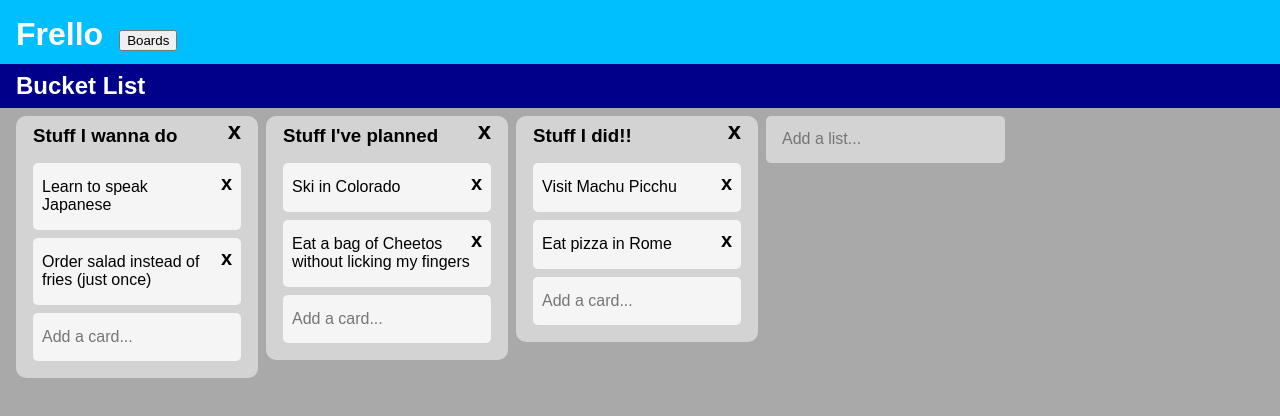
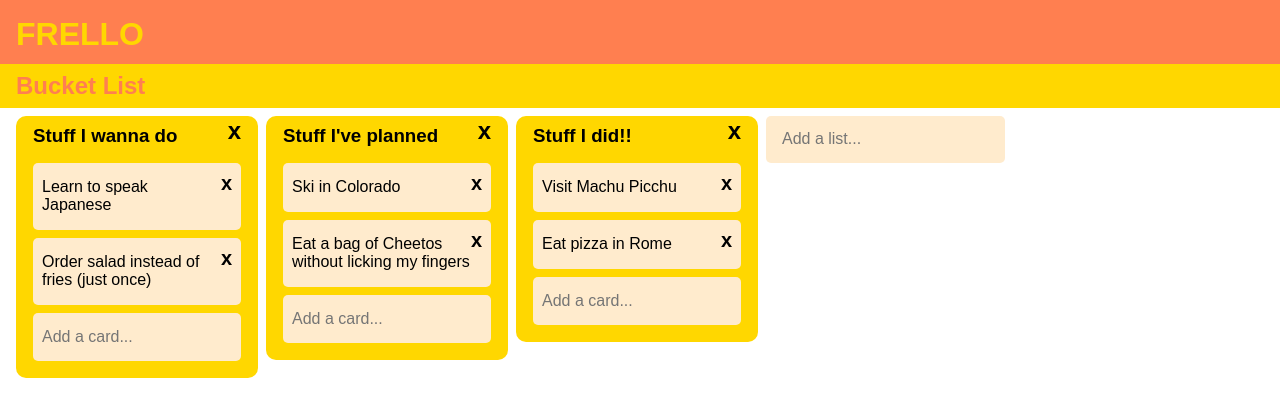
Before and after one commit to hnipps/frello, a React (Create React App) app: page / in a window 1280 px wide. Shown: the top 416 px of the page. Built offline with nearby package versions, Linux system fonts and the light colour scheme.

Commit message:
Updated color palette

```diff
--- a/src/App.css
+++ b/src/App.css
@@ -26,14 +26,13 @@ h1, h2, h3, p {
 }
 
 #appContainer {
-  background-color: darkgrey;
 }
 
 .navbar {
   height: 4rem;
-  background-color: deepskyblue;
   padding-left: 1rem;
-  color: white
+  background-color: coral;
+  color: gold;
 }
 
 .navbar-title {
--- a/src/App.js
+++ b/src/App.js
@@ -183,10 +183,7 @@ class App extends Component {
       <div id="appContainer">
         {/* Navbar */}
         <div className="navbar">
-          <h1 className="navbar-title unselectable">Frello</h1>
-          <div className="navbar-controls">
-            <button>Boards</button>
-          </div>
+          <h1 className="navbar-title unselectable">FRELLO</h1>
         </div>
         {/* Board Content */}
         <Board
--- a/src/components/board/board.css
+++ b/src/components/board/board.css
@@ -13,8 +13,8 @@ h2, h3 {
 }
 
 .board-header {
-  background-color: darkblue;
-  color: white;
+  background-color: gold;
+  color: coral;
 }
 
 .board-title {
@@ -31,7 +31,7 @@ h2, h3 {
 .add-list-container {
   display: flex;
   flex-direction: column;
-  background-color: lightgray;
+  background-color: blanchedalmond;
   border-radius: 5px;
   padding: 0.5rem 1rem;
 }
--- a/src/components/card/card.css
+++ b/src/components/card/card.css
@@ -7,7 +7,7 @@
   border-width: 1px;
   border-color: transparent;
   border-radius: 5px;
-  background-color: whitesmoke;
+  background-color: blanchedalmond;
   padding: 0.5rem;
 }
 
--- a/src/components/list/list.css
+++ b/src/components/list/list.css
@@ -6,7 +6,7 @@
   border-radius: 10px;
   margin-bottom: 0.5rem;
   margin-right: 0.5rem;
-  background-color: lightgray;
+  background-color: gold;
   flex-grow: 0;
   flex-shrink: 0;
   flex-basis: auto;
@@ -49,7 +49,7 @@
   border-width: 1px;
   border-color: transparent;
   border-radius: 5px;
-  background-color: whitesmoke;
+  background-color: blanchedalmond;
   padding: 0.5rem;
 }
 
```
